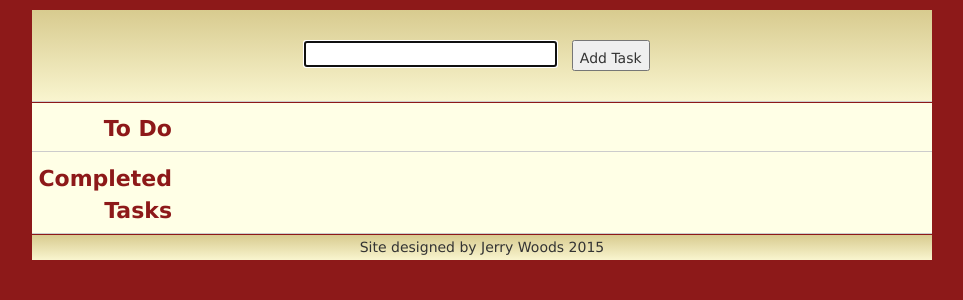
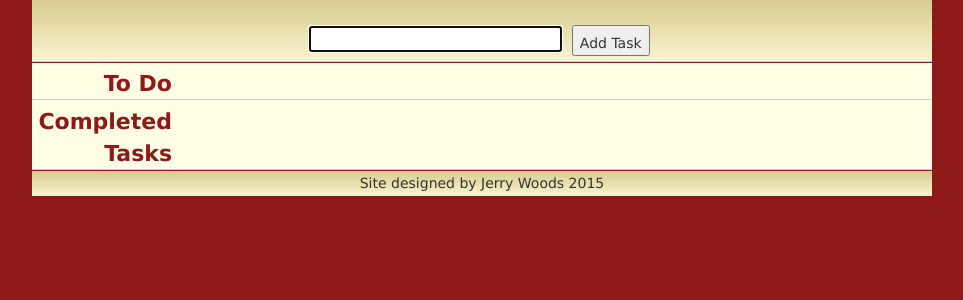
Before and after one commit to disciple520/jerimiahwoods.com, a PHP site: page /todoapp.php in a window 1280 px wide. Shown: the top 300 px of the page, without its empty margins (158-1121 px from the left). Run offline with PHP 8.4, Linux system fonts and the light colour scheme; data that the repository does not hold is empty; some libraries are stand-ins or nearby versions.

Commit message:
Adjusted CSS, Added JavaScript for row highlighting

```diff
--- a/css/main.css
+++ b/css/main.css
@@ -216,7 +216,7 @@ hr {
   text-align: right;
 }
 
-#resume {
+#page_content {
   background-color: #FFFFE6;
   clear: both;
 }
--- a/css/todoapp.css
+++ b/css/todoapp.css
@@ -1,5 +1,5 @@
 #add_button {
-    margin: 10px;
+    margin: 5px;
     vertical-align:middle;
     padding-top: 6px;
 }
@@ -10,16 +10,37 @@
 
 #checkmark_cell {
     padding-right: 10px;
-}
-
-#task_table {
-    width: 95%;
-    margin: 0 auto;
+    padding-left: 5px;
 }
 
 .col-md-8 {
     margin: auto;
 }
 
+#completed_tasks {
+    margin: 5px 10px;
+    text-align: justify;
+}
+
+#task_table {
+    width: 90%;
+    margin: 0 auto;
+}
+
+#header {
+    margin-top: 0px;
+    padding-bottom: 0px;
+}
+
+.heading {
+    padding-top: 5px;
+    padding-bottom: 0px;
+}
+
+.hovered {
+    background: #d8cb8f;
+}
+
 #task_div {
+    padding: 5px 5px;
 }
--- a/index.html
+++ b/index.html
@@ -35,7 +35,7 @@
             </div> <!-- end of contact div -->
           </div> <!-- end of header div -->
           <hr>
-          <div id="resume">
+          <div id="page_content">
             <div class="row">
               <div class="col-md-3 heading">
                 Personal Profile
--- a/property_world_feedback.html
+++ b/property_world_feedback.html
@@ -34,7 +34,7 @@
             </div> <!-- end of contact div -->
           </div> <!-- end of header div -->
           <hr>
-          <div id="resume">
+          <div id="page_content">
             <div class="row">
               <div class="col-md-3 heading">
                 Peer Feedback
--- a/todoapp.php
+++ b/todoapp.php
@@ -30,7 +30,7 @@
                 </form>
             </div> <!-- end of header div -->
           <hr>
-          <div id="resume">
+          <div id="page_content">
             <div class="row">
               <div class="col-md-2 heading">
                 To Do
@@ -73,7 +73,7 @@
               <div class="col-md-2 heading">
                 Completed Tasks
               </div> <!-- end of heading div -->
-              <div class="col-md-8">
+              <div class="col-md-8" id="completed_tasks">
                   <?php
                   try {
                       $sql = "SELECT id, task, status FROM Tasks WHERE status=1";
@@ -107,6 +107,7 @@
         <script src="js/plugins.js"></script>
         <script src="js/main.js"></script>
         <script src="js/bootstrap.js"></script>
+        <script src="js/todoapp.js"></script>
 
         <!-- Google Analytics: -->
         <script>
```
